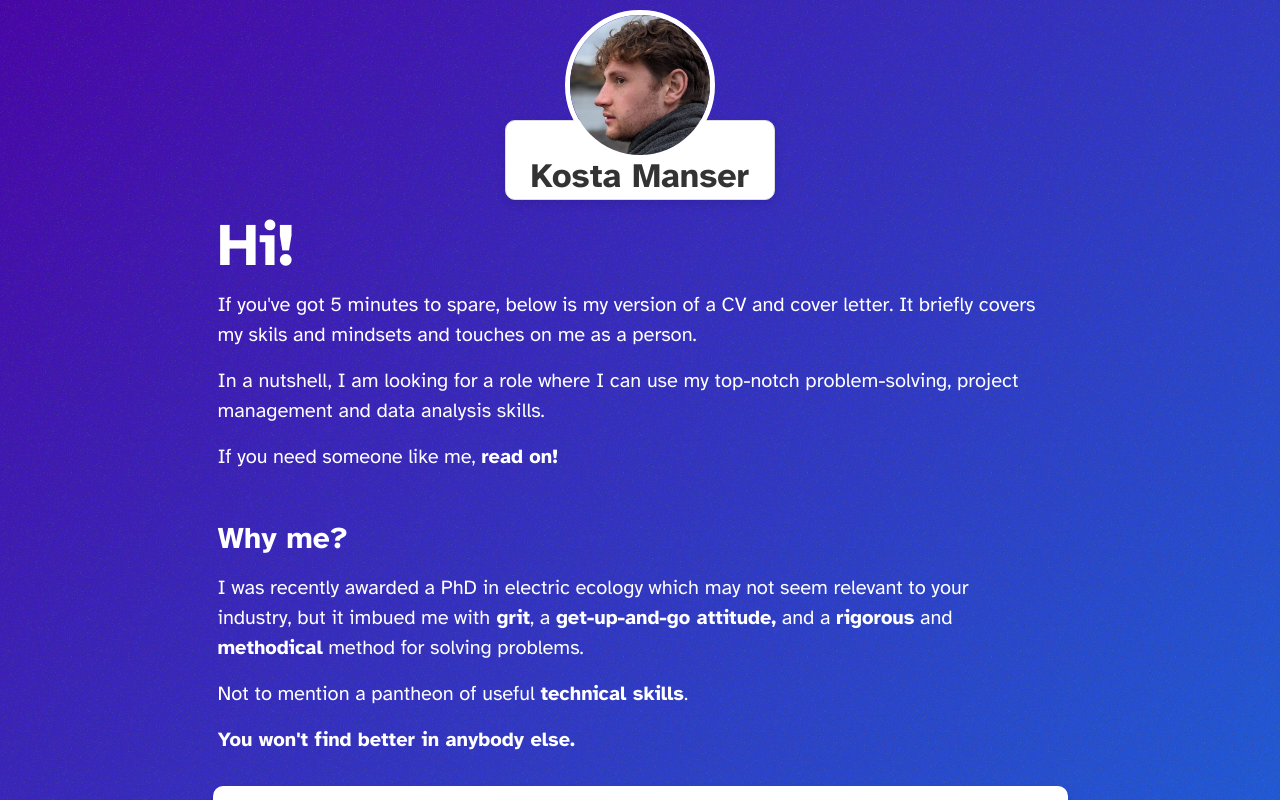
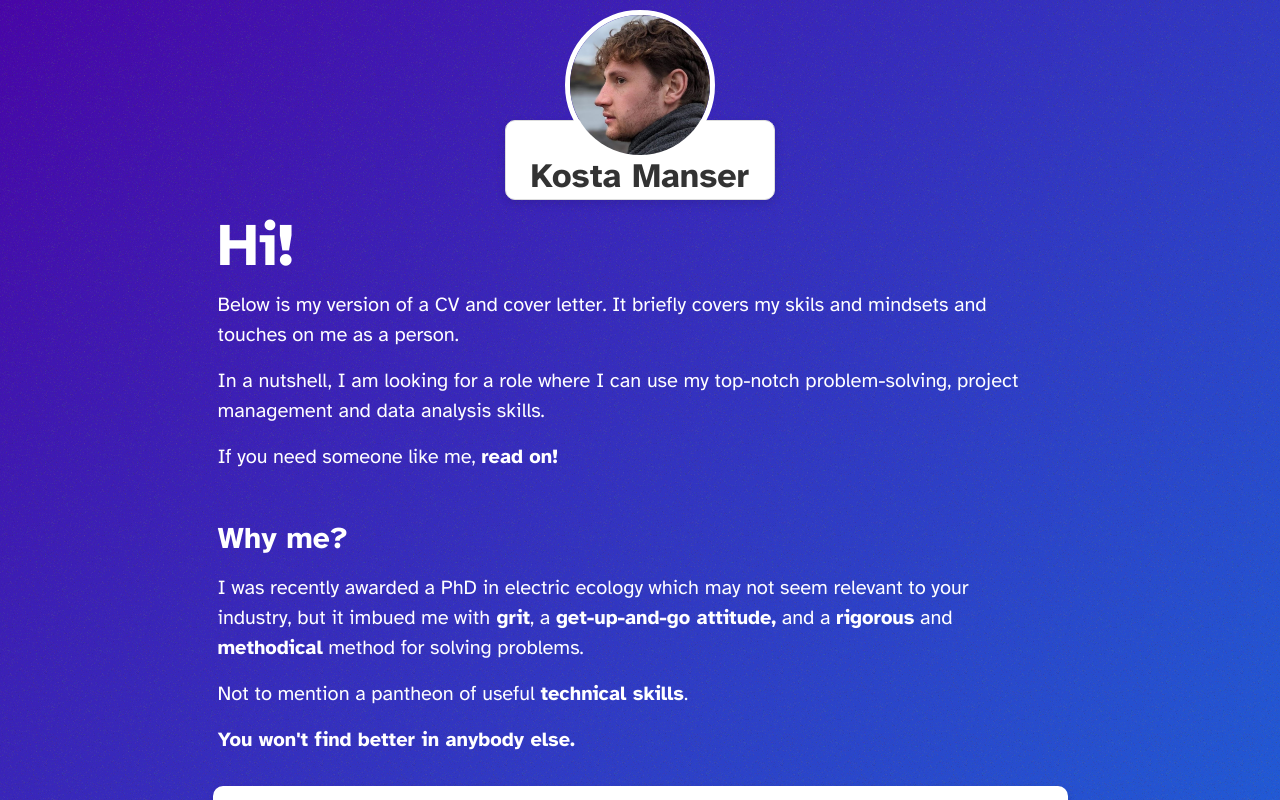
Before and after one commit to kostamanser/cv-site, a Next.js app: page /home in a window 1280 px wide. Shown: the top 800 px of the page. Built offline with nearby package versions, Linux system fonts and the light colour scheme.

Commit message:
Altered viewport.

```diff
--- a/app/components/Data.js
+++ b/app/components/Data.js
@@ -8,7 +8,7 @@ import Link from 'next/link';
 const cardData = [
     {
         title: 'Hi!',
-        summary: ['If you\'ve got 5 minutes to spare, below is my version of a CV and cover letter. It briefly covers my skils and mindsets and touches on me as a person.',
+        summary: ['Below is my version of a CV and cover letter. It briefly covers my skils and mindsets and touches on me as a person.',
             'In a nutshell, I am looking for a role where I can use my top-notch problem-solving, project management and data analysis skills.',
             <span key="bold-text"> If you need someone like me, <strong>read on!</strong></span>
         ],
--- a/app/layout.tsx
+++ b/app/layout.tsx
@@ -18,6 +18,11 @@ export const metadata: Metadata = {
 description: "A CV site made by Kosta",
 };
 
+export const viewport = {
+  width: 'device-width',
+  initialScale: 1.0,
+};
+
 export default function RootLayout({
   children,
 }: Readonly<{
```
